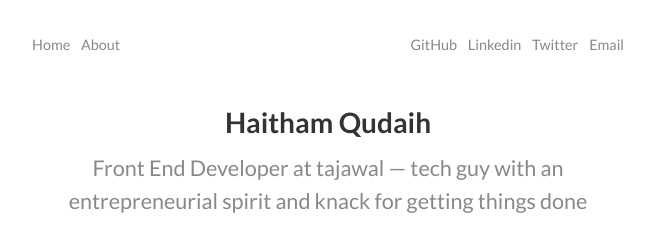
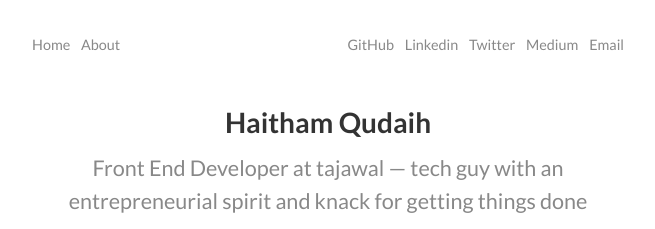
Before and after one commit to haithamq/haithamq.github.io, a Jekyll site: the page built from index.html, in a window 1280 px wide. Shown: the top 229 px of the page, without its empty margins (312-967 px from the left). Built offline with Jekyll 4.4.1, drawn with Linux system fonts in a browser that asks for light colours.

Commit message:
adding medium account

```diff
--- a/_includes/nav.html
+++ b/_includes/nav.html
@@ -6,8 +6,9 @@
 
     <div class="nav__right">
         <a target="_blank" href="https://github.com/{{ site.github }}" class="link-github">GitHub</a>
-        <a target="_blank" href="https://www.linkedin.com/in/haithamqudaih/" class="link-medium">Linkedin</a>
+        <a target="_blank" href="https://www.linkedin.com/in/haithamqudaih/" class="link-linkedin">Linkedin</a>
         <a target="_blank" href="https://twitter.com/heetho_fs" class="link-twitter">Twitter</a>
+        <a target="_blank" href="https://medium.com/@haithamqdaih" class="link-twitter">Medium</a>
         <a href="mailto:{{ site.email }}" class="link-email">Email</a>
     </div>
 </nav>
```
